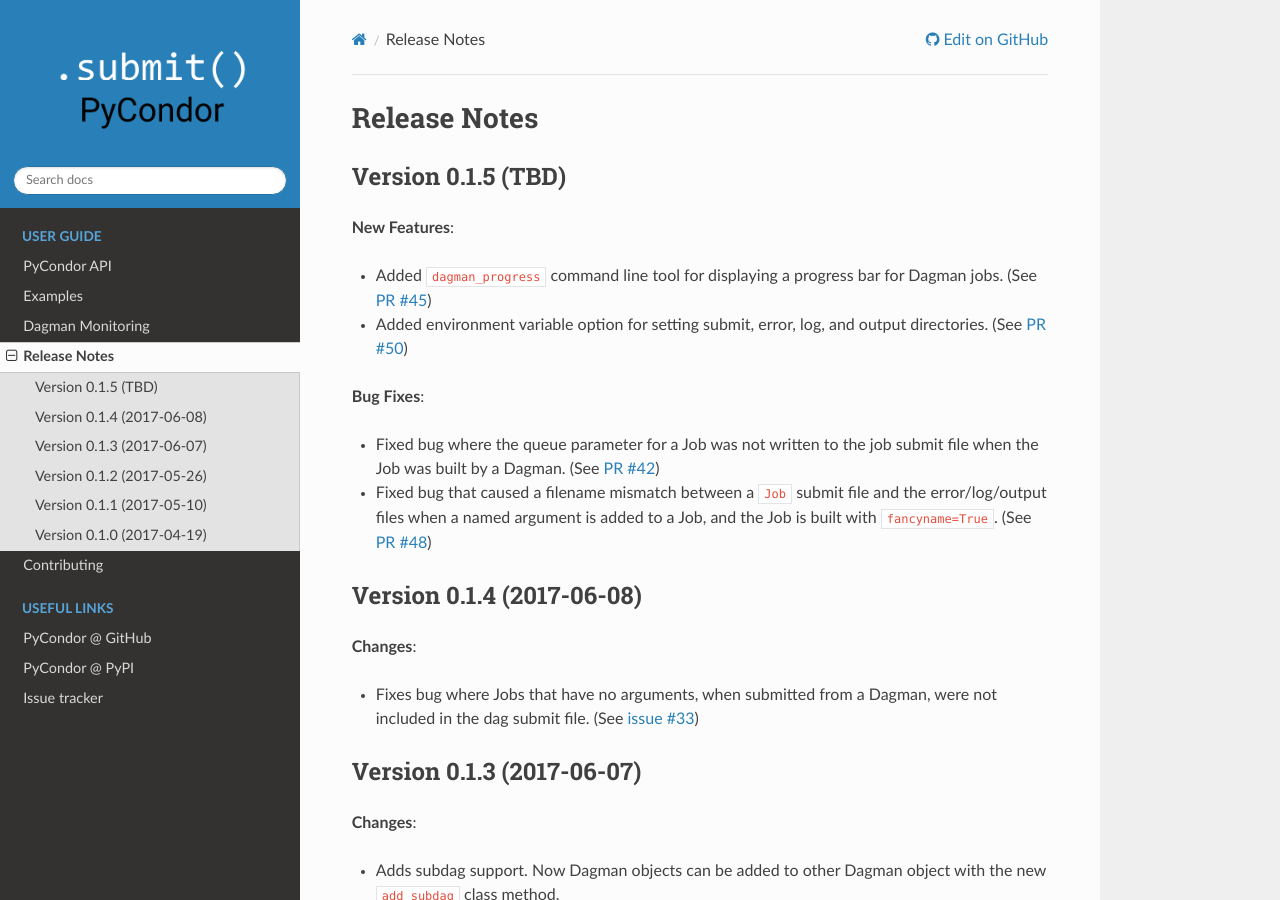
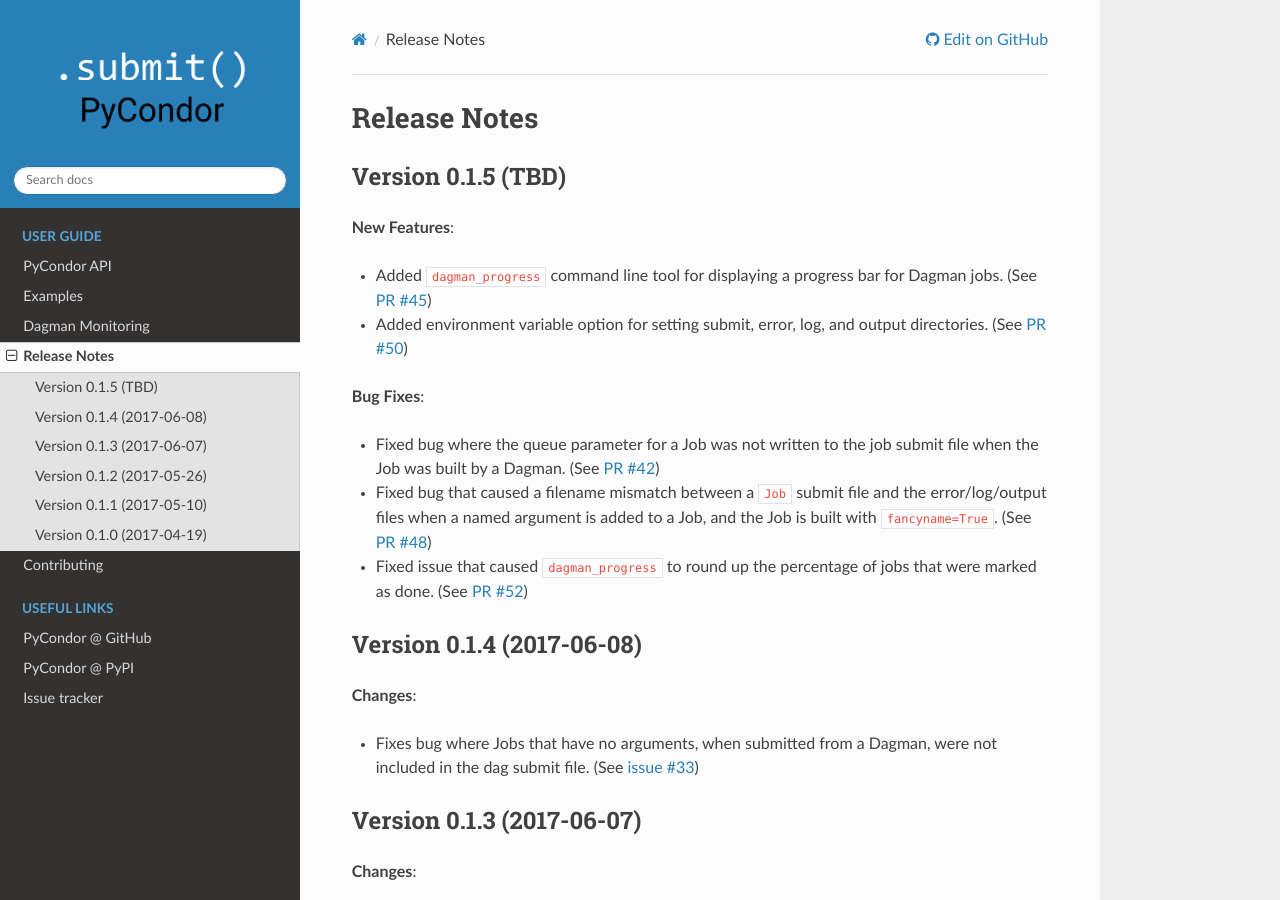
Before and after one commit to pycondor/pycondor, a Sphinx documentation site: the page built from docs/changelog.rst, in a window 1280 px wide and 900 px high. Built offline with Sphinx 7.4.7 and the Read the Docs theme 2.0.0, drawn with Linux system fonts in a browser that asks for light colours; the version number could not be read and is left out.

Commit message:
Adds changelog entry

```diff
--- a/docs/changelog.rst
+++ b/docs/changelog.rst
@@ -18,6 +18,7 @@
 
 * Fixed bug where the queue parameter for a Job was not written to the job submit file when the Job was built by a Dagman. (See `PR #42 <https://github.com/jrbourbeau/pycondor/pull/42>`_)
 * Fixed bug that caused a filename mismatch between a ``Job`` submit file and the error/log/output files when a named argument is added to a Job, and the Job is built with ``fancyname=True``. (See `PR #48 <https://github.com/jrbourbeau/pycondor/pull/48>`_)
+* Fixed issue that caused ``dagman_progress`` to round up the percentage of jobs that were marked as done. (See `PR #52 <https://github.com/jrbourbeau/pycondor/pull/52>`_)
 
 
 Version 0.1.4 (2017-06-08)
```
